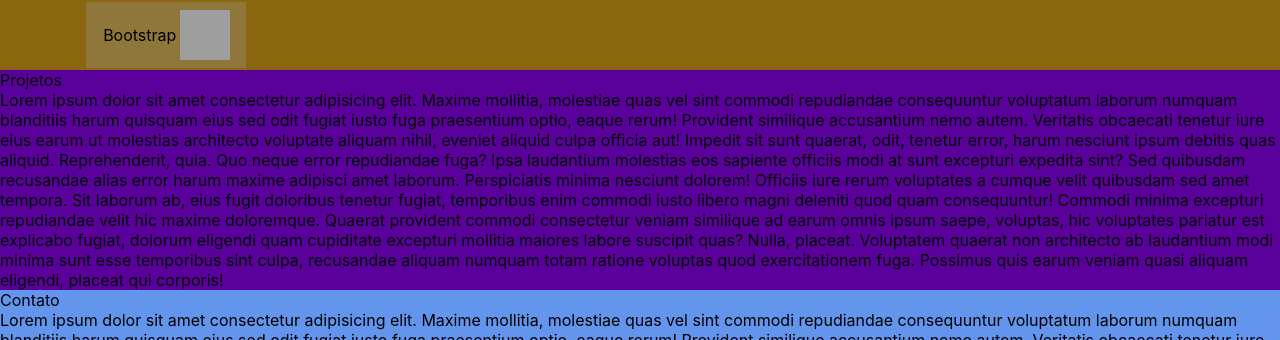
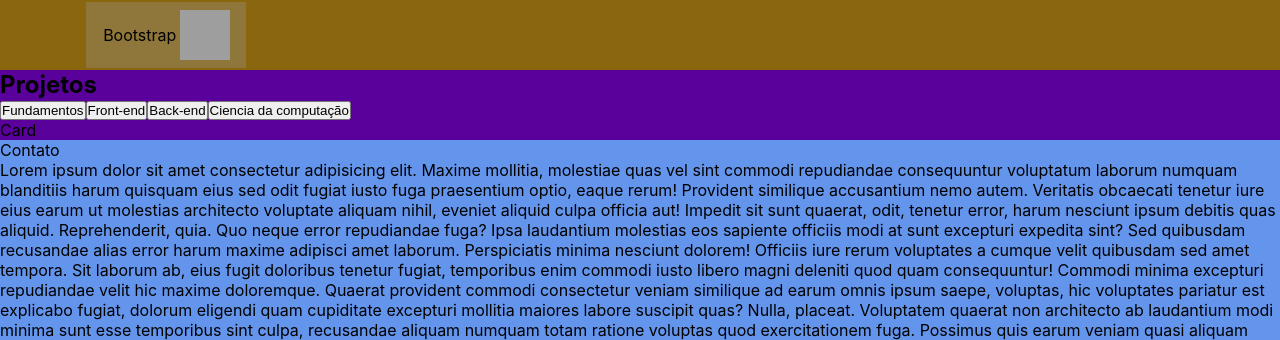
Before and after one commit to IagoPFerreira/portfolio-react, a React (Create React App) app: page / in a window 1280 px wide. Shown: the part 689-1029 px from the top of the page. Built offline with nearby package versions, Linux system fonts and the light colour scheme; grey boxes are pictures that could not be loaded; the HTML template or start-up script is replaced by a standard one.

Commit message:
Feat: Create the  navegation buttons of projects menu and render component ProjectCard

```diff
--- a/src/sections/Projects.jsx
+++ b/src/sections/Projects.jsx
@@ -1,32 +1,20 @@
-import React from 'react';
+import React, { useState } from 'react';
+import ProjectCard from '../components/ProjectCard';
+import projectList from '../data/projectsList';
 
 function Projects() {
+  const [modulo, setModulo] = useState('Fundamentos');
+
+  console.log(modulo);
   return (
     <section id="projects">
-      <span>Projetos</span>
-      <p>
-        Lorem ipsum dolor sit amet consectetur adipisicing elit. Maxime mollitia,
-        molestiae quas vel sint commodi repudiandae consequuntur voluptatum laborum
-        numquam blanditiis harum quisquam eius sed odit fugiat iusto fuga praesentium
-        optio, eaque rerum! Provident similique accusantium nemo autem. Veritatis
-        obcaecati tenetur iure eius earum ut molestias architecto voluptate aliquam
-        nihil, eveniet aliquid culpa officia aut! Impedit sit sunt quaerat, odit,
-        tenetur error, harum nesciunt ipsum debitis quas aliquid. Reprehenderit,
-        quia. Quo neque error repudiandae fuga? Ipsa laudantium molestias eos
-        sapiente officiis modi at sunt excepturi expedita sint? Sed quibusdam
-        recusandae alias error harum maxime adipisci amet laborum. Perspiciatis
-        minima nesciunt dolorem! Officiis iure rerum voluptates a cumque velit
-        quibusdam sed amet tempora. Sit laborum ab, eius fugit doloribus tenetur
-        fugiat, temporibus enim commodi iusto libero magni deleniti quod quam
-        consequuntur! Commodi minima excepturi repudiandae velit hic maxime
-        doloremque. Quaerat provident commodi consectetur veniam similique ad
-        earum omnis ipsum saepe, voluptas, hic voluptates pariatur est explicabo
-        fugiat, dolorum eligendi quam cupiditate excepturi mollitia maiores labore
-        suscipit quas? Nulla, placeat. Voluptatem quaerat non architecto ab laudantium
-        modi minima sunt esse temporibus sint culpa, recusandae aliquam numquam
-        totam ratione voluptas quod exercitationem fuga. Possimus quis earum veniam
-        quasi aliquam eligendi, placeat qui corporis!
-      </p>
+      <h2>Projetos</h2>
+      <nav>
+        {Object.keys(projectList).map((model) => <button type="button" value={model} onClick={({ target }) => setModulo(target.value)}>{model}</button>)}
+      </nav>
+      <section className="projects-container">
+        <ProjectCard modulo={projectList[modulo]} />
+      </section>
     </section>
   );
 }
```
